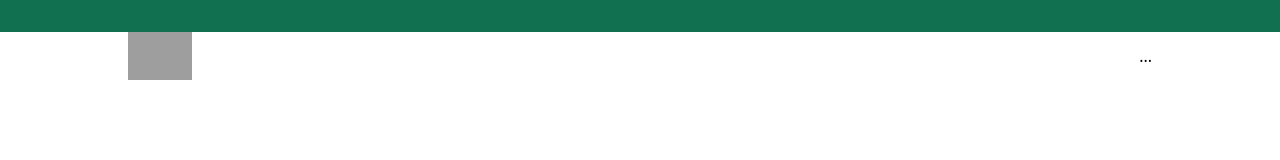
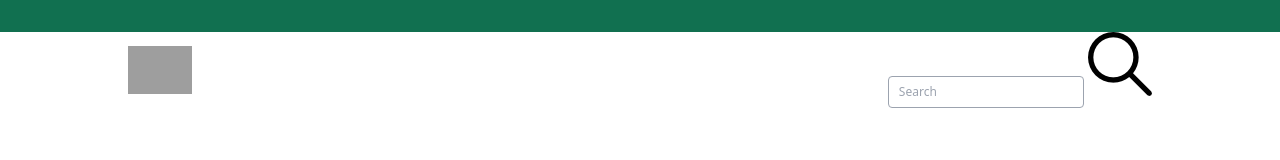
Before and after one commit to rgod0es/cafe-tropical-site, a website: page src/index.html in a window 1280 px wide. Drawn offline with Linux system fonts and the light colour scheme; grey boxes are pictures that could not be loaded.

Commit message:
Added header--search

```diff
--- a/src/index.html
+++ b/src/index.html
@@ -21,7 +21,21 @@
             h-auto"" />
           </a>
         </div>
-        <div class="header--right">...</div>
+        <div class="header--right">
+          <div class="header--search">
+            <form>
+              <input
+                type="text"
+                name="search"
+                placeholder="Search"
+                class="rounded text-xs py-[7px] px-[10px] border border-gray-400 outline-none"
+              />
+              <button>
+                <img src="./images/loupe.png" alt="Search" />
+              </button>
+            </form>
+          </div>
+        </div>
       </div>
 
       <nav></nav>
```
Also changed, not shown: src/images/loupe.png (added), src/style.css.
